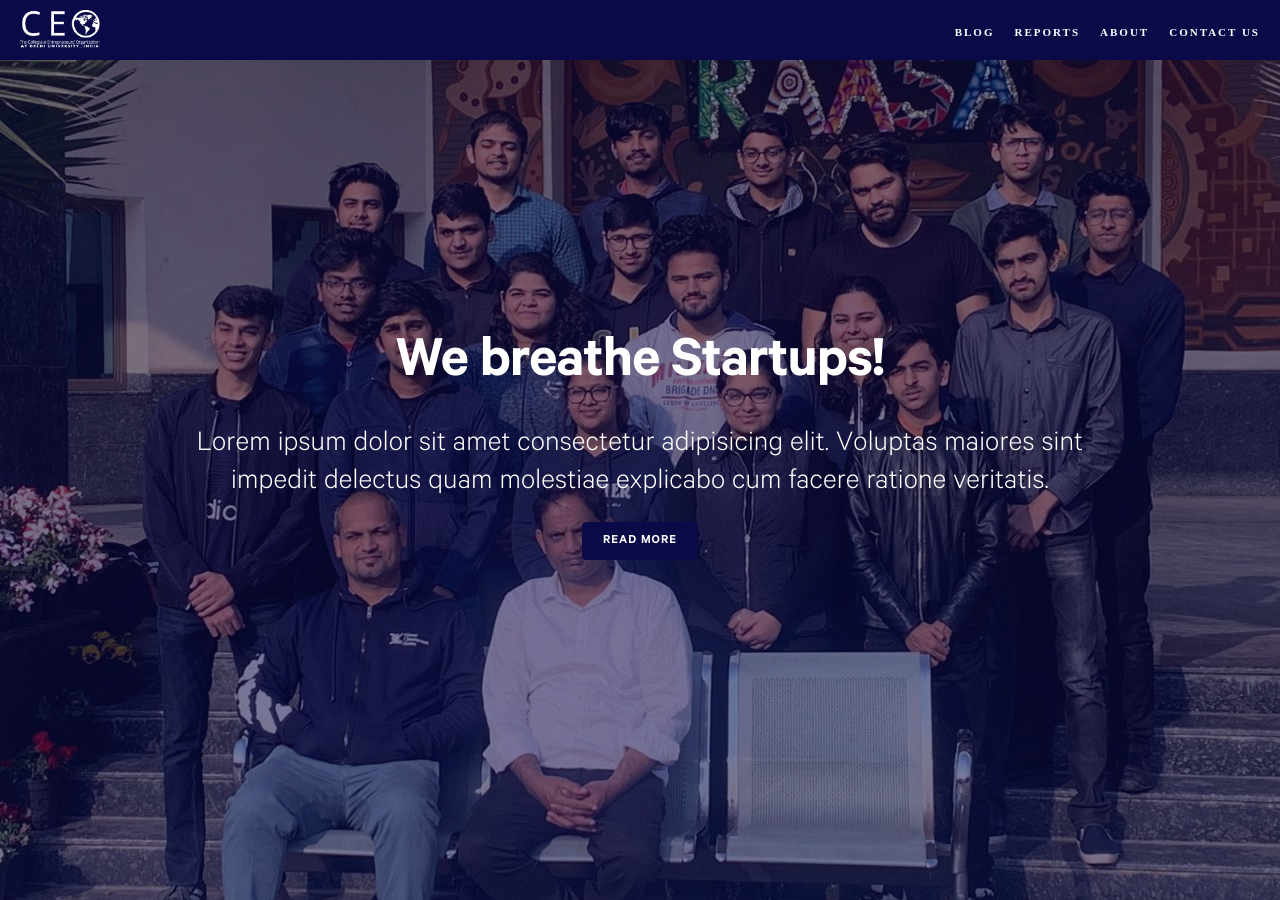
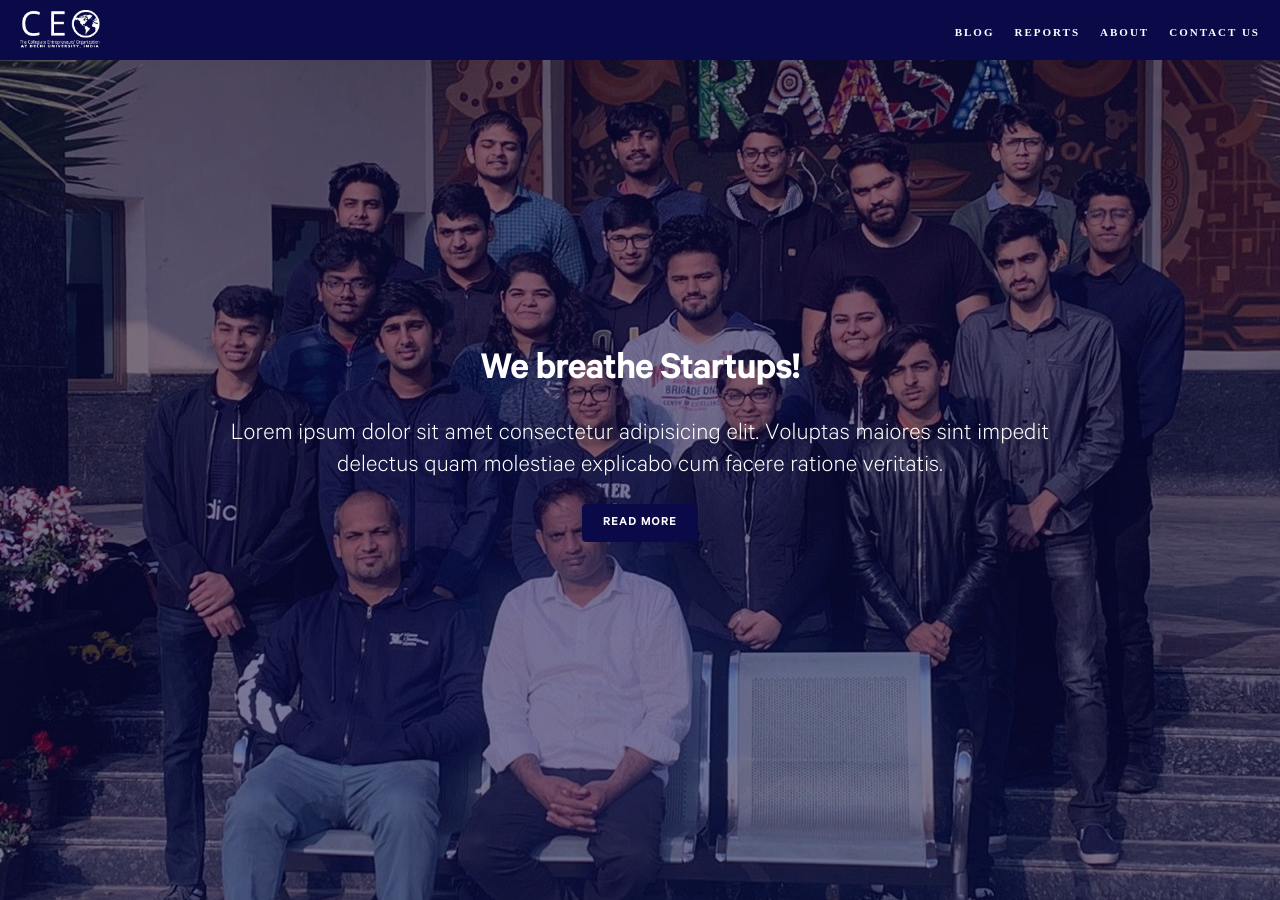
Before and after one commit to shivanshmehendiratta/ceodu.github.io, a Jekyll site: the page built from index.md, in a window 1280 px wide and 900 px high. Built offline with Jekyll 4.4.1, drawn with Linux system fonts in a browser that asks for light colours; some web fonts are replaced.

Commit message:
Update default.html

```diff
--- a/_layouts/default.html
+++ b/_layouts/default.html
@@ -46,11 +46,11 @@ layout: compress
 }
 
 .showcase h1 {
-  font-size: 6rem;
+  font-size: 4rem;
 }
 
 .showcase p {
-  font-size: 3rem;
+  font-size: 2.5rem;
 }
 
 
```
